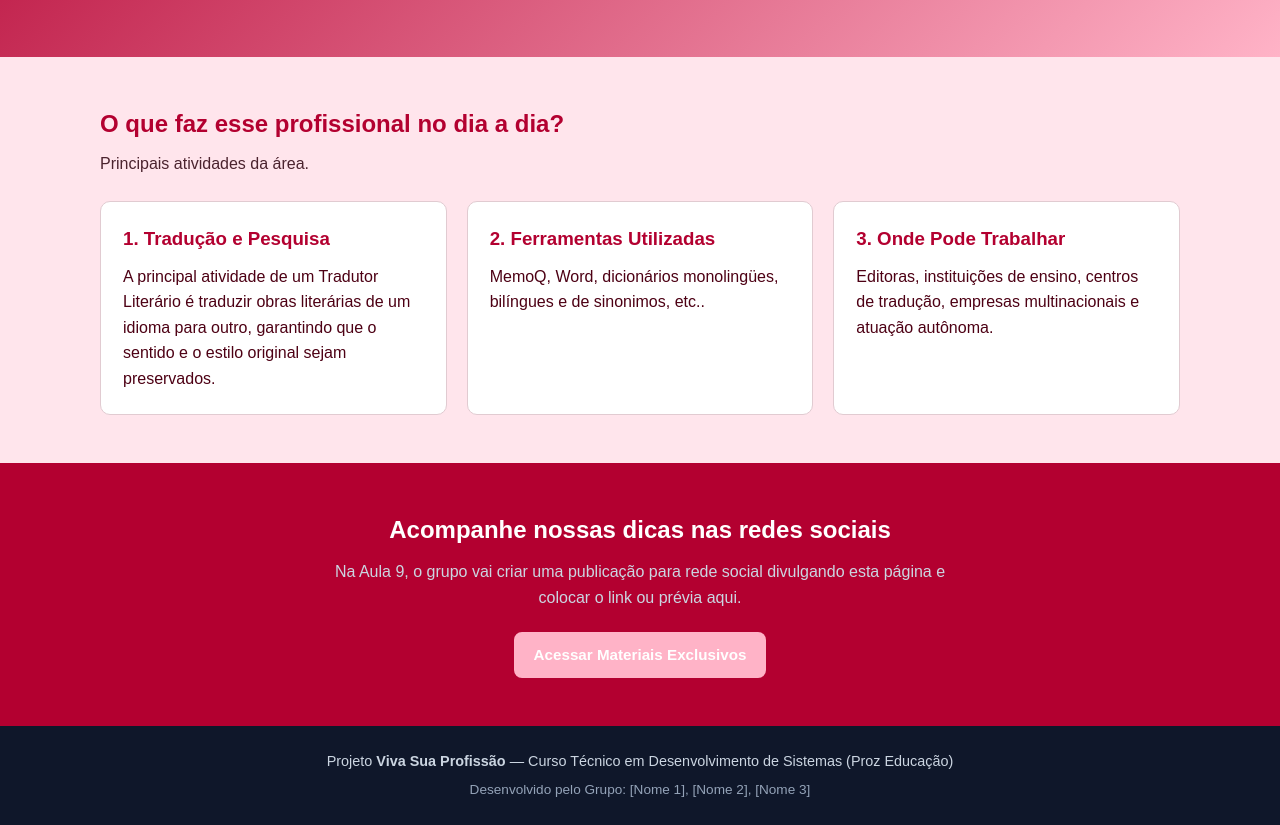
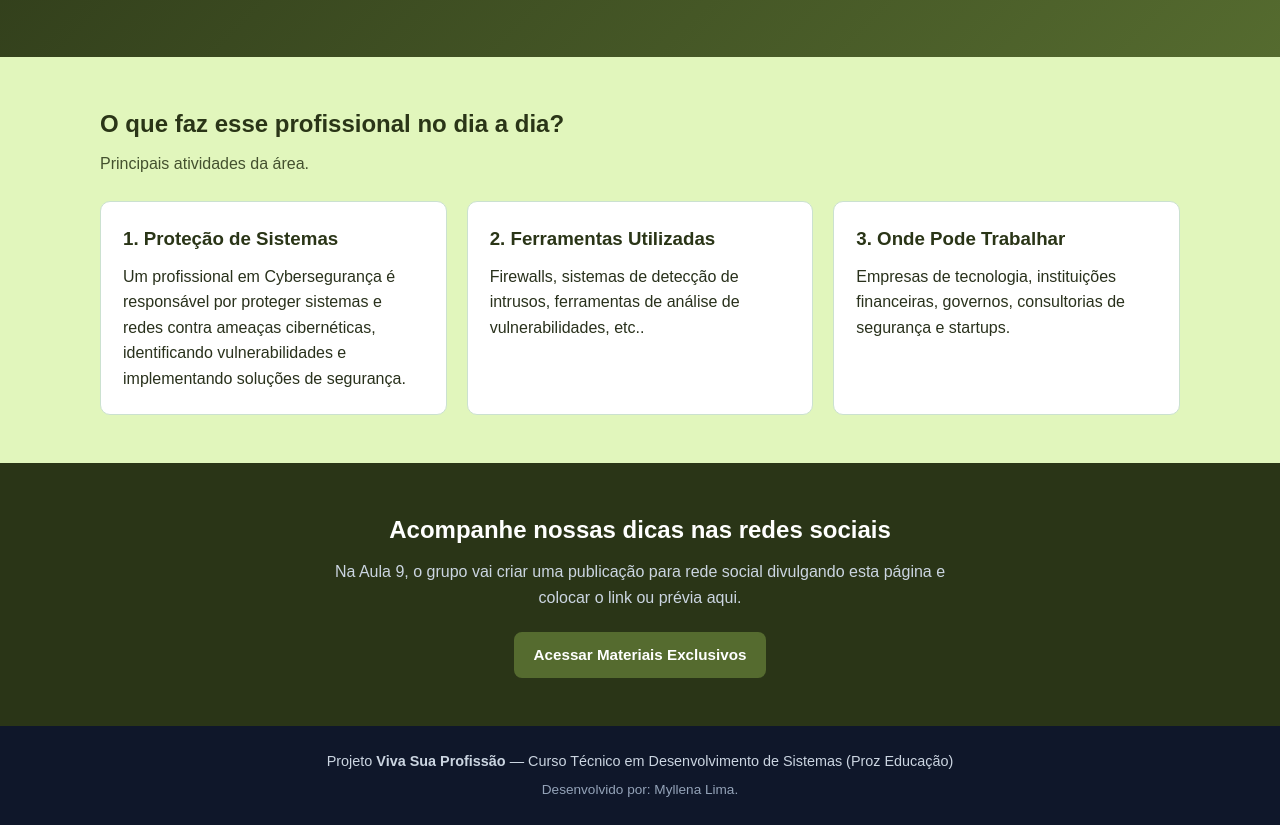
Before and after one commit to Criss100talento/meu-primeiro-repo, a plain HTML site: page index.html in a window 1280 px wide. Shown: the part 424-1249 px from the top of the page. Drawn offline with Linux system fonts and the light colour scheme.

Commit message:
troca de cor e profissão

```diff
--- a/css/style.css
+++ b/css/style.css
@@ -5,14 +5,14 @@
    ========================================================= */
 
 :root {
-  --cor-primaria: rgb(255, 179, 199);      /* Azul principal (mude para a cor da profissão!) */
-  --cor-primaria-escura: rgb(179, 0, 48);
-  --cor-destaque: rgb(255, 26, 87);
-  --cor-fundo: rgb(255, 229, 236);
-  --cor-fundo-suave: rgb(255, 229, 236);
-  --cor-texto: rgb(77, 0, 20);
-  --cor-texto-suave: rgb(75, 35, 46);
-  --cor-borda: #e1cbd1;
+  --cor-primaria: rgb(85, 107, 47);
+  --cor-primaria-escura: rgb(42, 53, 23);
+  --cor-destaque: rgb(132, 188, 26);
+  --cor-fundo: rgb(225, 246, 188);
+  --cor-fundo-suave: rgb(225, 246, 188);
+  --cor-texto: rgb(41, 49, 28);
+  --cor-texto-suave: rgb(68, 81, 47);
+  --cor-borda: #cbe1d0;
 }
 
 /* Reset básico */
--- a/index.html
+++ b/index.html
@@ -4,7 +4,7 @@
   <meta charset="UTF-8">
   <meta name="viewport" content="width=device-width, initial-scale=1.0">
   <!-- AULA 4 (SEO): Personalizem o título e a descrição pensando em como alguém buscaria essa profissão no Google -->
-  <title>Viva Sua Profissão | Tradução Literária</title>
+  <title>Viva Sua Profissão | Cybersegurança</title>
   <meta name="description" content="Guia completo sobre a profissão escolhida: o que faz, habilidades necessárias, mercado de trabalho e materiais gratuitos.">
   <!-- ATENÇÃO GITHUB PAGES: Sempre usem caminhos relativos (sem barra / no início) -->
   <link rel="stylesheet" href="css/style.css">
@@ -31,7 +31,7 @@
     <section class="hero">
       <div class="container">
         <span class="etiqueta">Guia de Carreira • Projeto Escolar</span>
-        <h1>Descubra tudo sobre a carreira de Tradutor Literário</h1>
+        <h1>Descubra tudo sobre a carreira de Cybersegurança</h1>
         <p>
           Aqui você irá conhecer mais sobre a profissão, as habilidades necessárias, o mercado de trabalho
           e ainda poderá baixar materiais gratuitos para se aprofundar no assunto.
@@ -51,18 +51,21 @@
 
         <div class="grid-cards">
           <article class="card">
-            <h3>1. Tradução e Pesquisa</h3>
-            <p>A principal atividade de um Tradutor Literário é traduzir obras literárias de um idioma para outro, garantindo que o sentido e o estilo original sejam preservados.</p>
+            <h3>1. Proteção de Sistemas</h3>
+            <p>Um profissional em Cybersegurança é responsável por proteger sistemas e redes contra ameaças cibernéticas,
+              identificando vulnerabilidades e implementando soluções de segurança.
+
+            </p>
           </article>
 
           <article class="card">
             <h3>2. Ferramentas Utilizadas</h3>
-            <p>MemoQ, Word, dicionários monolingües, bilíngues e de sinonimos, etc..</p>
+            <p>Firewalls, sistemas de detecção de intrusos, ferramentas de análise de vulnerabilidades, etc..</p>
           </article>
 
           <article class="card">
             <h3>3. Onde Pode Trabalhar</h3>
-            <p>Editoras, instituições de ensino, centros de tradução, empresas multinacionais e atuação autônoma.</p>
+            <p>Empresas de tecnologia, instituições financeiras, governos, consultorias de segurança e startups.</p>
           </article>
         </div>
       </div>
@@ -84,7 +87,7 @@
   <footer class="rodape">
     <div class="container">
       <p>Projeto <strong>Viva Sua Profissão</strong> — Curso Técnico em Desenvolvimento de Sistemas (Proz Educação)</p>
-      <p class="creditos">Desenvolvido pelo Grupo: [Nome 1], [Nome 2], [Nome 3]</p>
+      <p class="creditos">Desenvolvido por: Myllena Lima.</p>
     </div>
   </footer>
 
```
